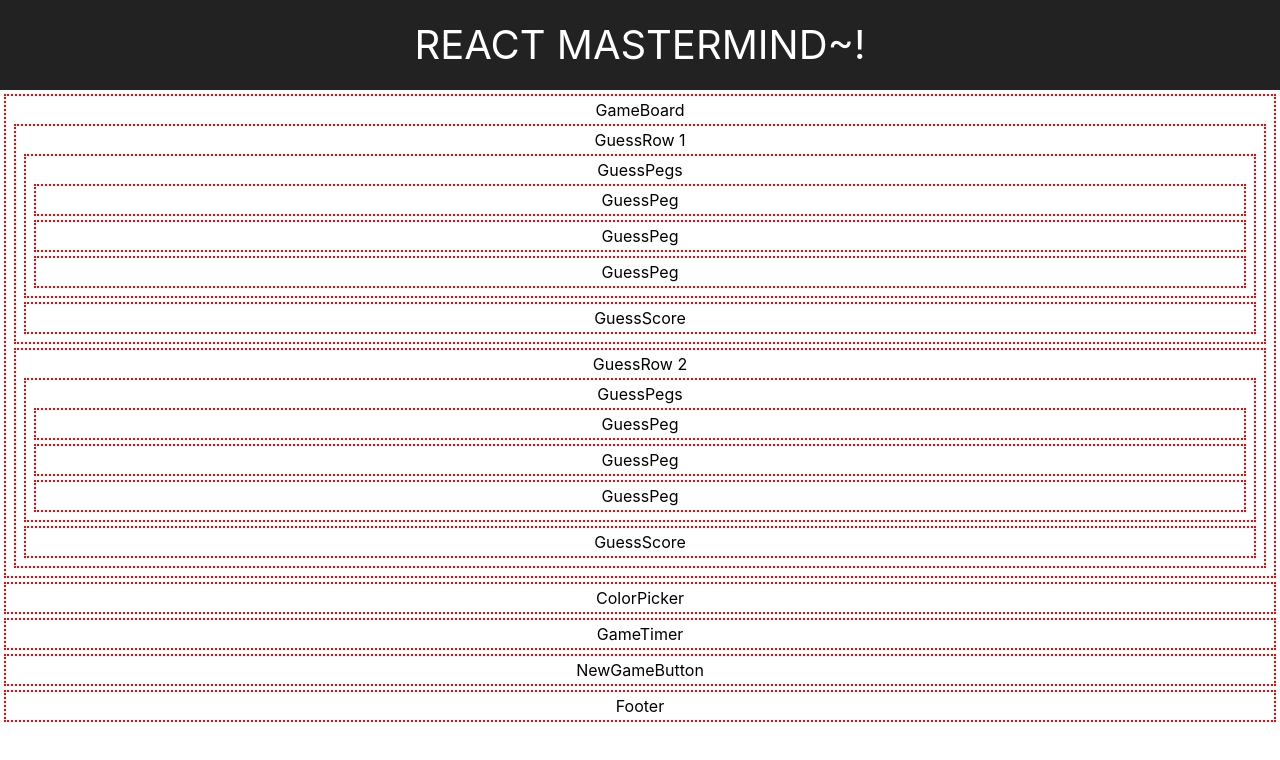
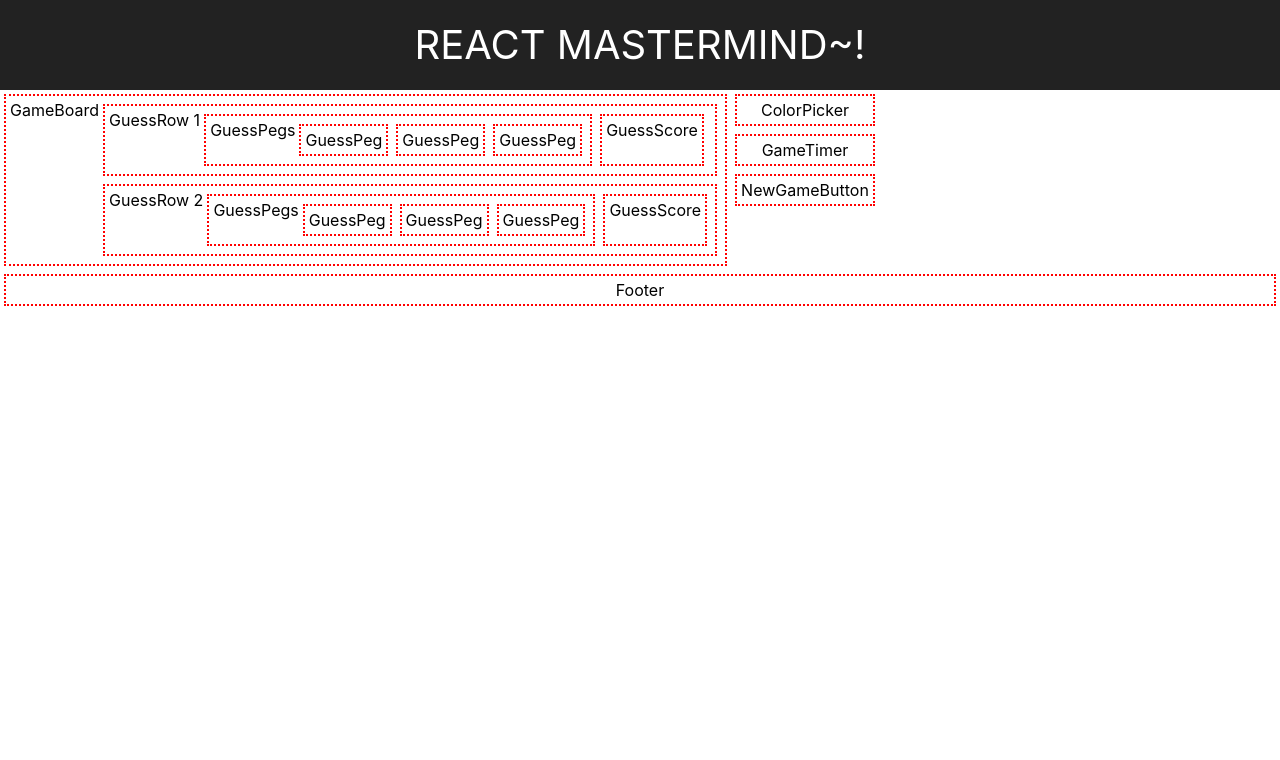
Before and after one commit to arowland900/react-mastermind, a React (Create React App) app: page / in a window 1280 px wide. Shown: the top 760 px of the page. Built offline with nearby package versions, Linux system fonts and the light colour scheme.

Commit message:
add flex container styling to components

```diff
--- a/src/App.js
+++ b/src/App.js
@@ -13,10 +13,14 @@ class App extends Component {
         <header className="App-header">
           REACT MASTERMIND~!
         </header>
-        <GameBoard />
-        <ColorPicker />
-        <GameTimer />
-        <NewGameButton />
+        <div className="flex-container-row">
+          <GameBoard />
+          <div className="flex-container-column">
+            <ColorPicker />
+            <GameTimer />
+            <NewGameButton />
+          </div>
+        </div>
         <Footer />
       </div>
     );
--- a/src/components/GameBoard/GameBoard.jsx
+++ b/src/components/GameBoard/GameBoard.jsx
@@ -2,10 +2,12 @@ import React from 'react'
 import GuessRow from './GuessRow'
 
 const GameBoard = (props) => (
-    <div className='component'>
+    <div className='component flex-container-row'>
         GameBoard
-        <GuessRow num={1} />
-        <GuessRow num={2} />
+        <div className='flex-container-column'>
+            <GuessRow num={1} />
+            <GuessRow num={2} />
+        </div>
     </div>
 );
 
--- a/src/components/GameBoard/GuessPegs.jsx
+++ b/src/components/GameBoard/GuessPegs.jsx
@@ -2,7 +2,7 @@ import React from 'react'
 import GuessPeg from './GuessPeg'
 
 const GuessPegs = (props) => (
-    <div className='component'>
+    <div className='component flex-container-row'>
         GuessPegs
         <GuessPeg />
         <GuessPeg />
--- a/src/components/GameBoard/GuessRow.jsx
+++ b/src/components/GameBoard/GuessRow.jsx
@@ -3,7 +3,7 @@ import GuessScore from './GuessScore'
 import GuessPegs from './GuessPegs'
 
 const GuessRow = (props) => (
-    <div className='component'>
+    <div className='component flex-container-row'>
         GuessRow {props.num}
         <GuessPegs />
         <GuessScore />
--- a/src/index.css
+++ b/src/index.css
@@ -17,3 +17,13 @@ code {
   margin: 4px;
   padding: 4px;
 }
+
+.flex-container-row {
+  display: flex;
+  flex-direction: row;
+}
+
+.flex-container-column {
+  display: flex;
+  flex-direction: column;
+}
```
